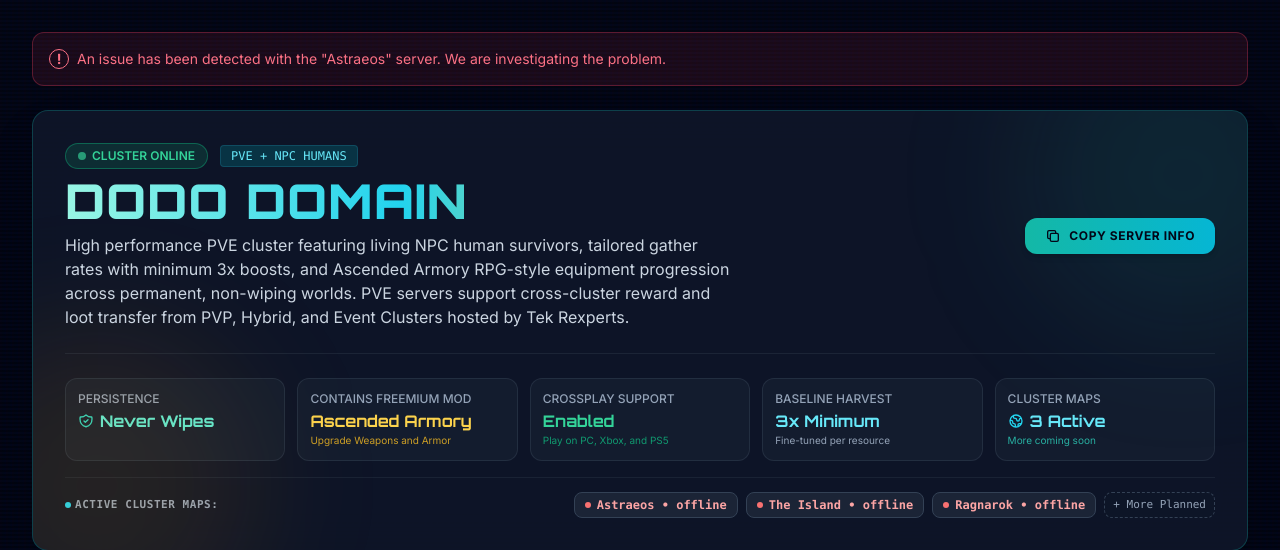
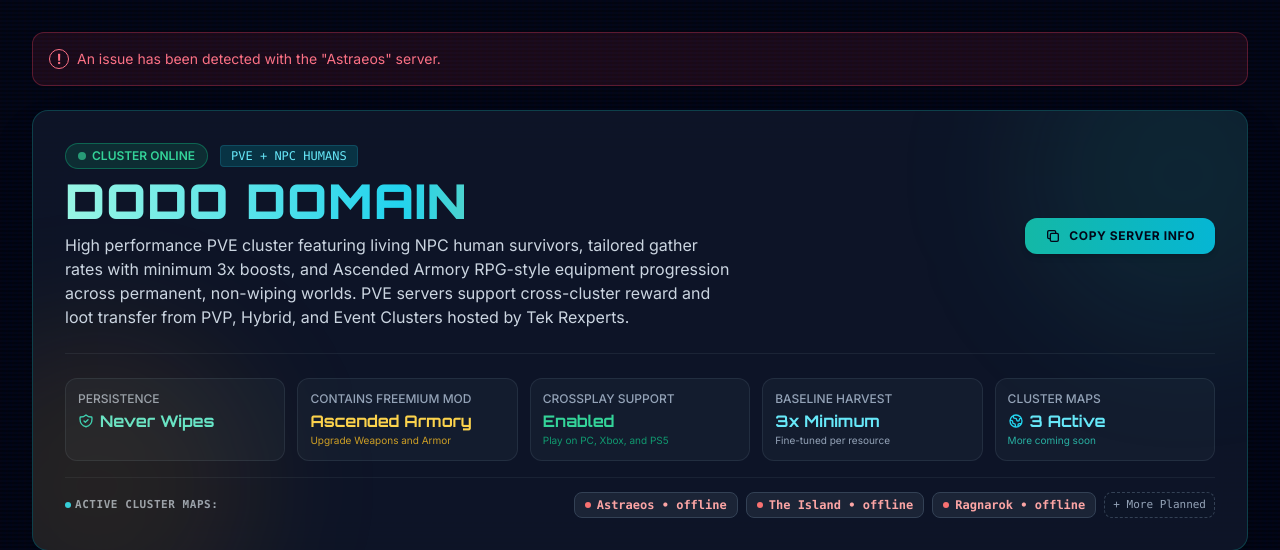
Before and after one commit to achaney55/TekRexpertsCompanion, a Django app: template main/templates/main/server_stats/dodo_domain_stats.html in a window 1280 px wide. Shown: the top 550 px of the page. Run offline with Django 3.2, Linux system fonts and the light colour scheme; the template is opened without the code that fills it, so the values that code supplies are empty; some libraries are stand-ins or nearby versions.

Commit message:
update to dodo domain stats testing notification ui

```diff
--- a/main/templates/main/server_stats/dodo_domain_stats.html
+++ b/main/templates/main/server_stats/dodo_domain_stats.html
@@ -12,7 +12,7 @@
     <div class="bg-rose-500/10 border border-rose-500/30 text-rose-400 p-4 rounded-xl mb-6">
       <p class="text-sm flex items-center gap-2">
         <span class="inline-flex h-5 w-5 items-center justify-center rounded-full border border-rose-400 font-bold" aria-hidden="true">!</span>
-        <span>An issue has been detected with the "Astraeos" server. We are investigating the problem.</span>
+        <span>An issue has been detected with the "Astraeos" server.</span>
       </p>
     </div>
 
```
